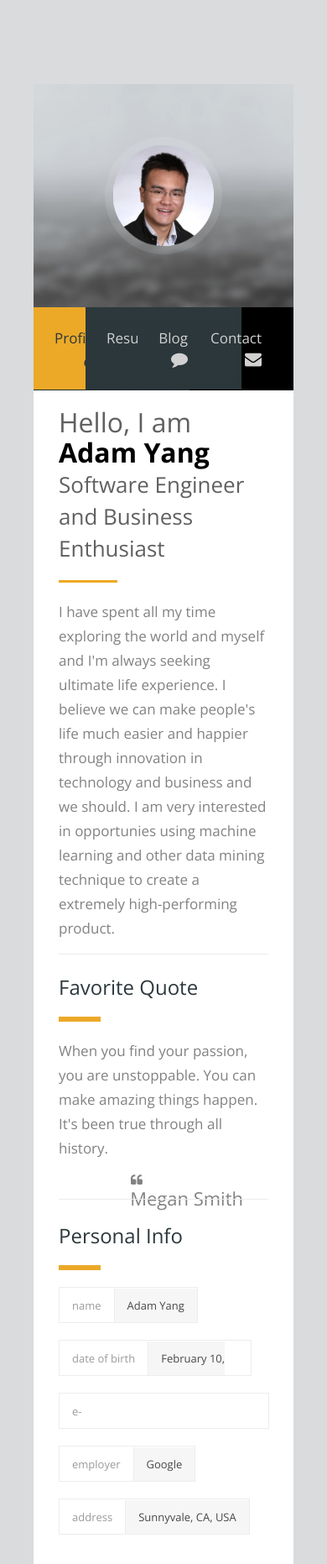
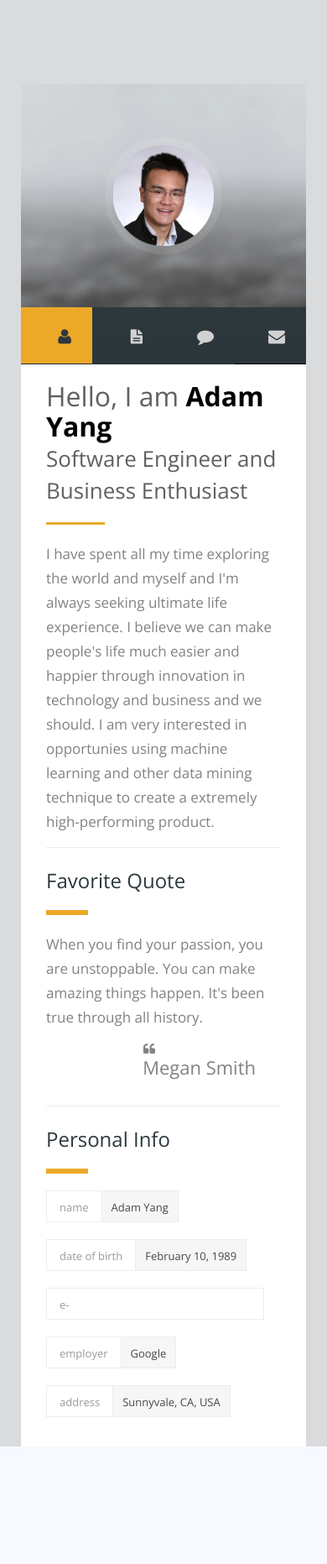
Before and after one commit to sjtuadamyang/blog, a Django app: page / in a window 390 px wide. Shown: the whole page at 84% size. After the commit the page ends 1723 px from the top, so only its background shows below. Run offline with Django 3.2, Linux system fonts and the light colour scheme; parts of the project's set-up code (start-up, migrations or seed data) failed here and were passed over; some libraries are stand-ins or nearby versions.

Commit message:
fix mobile css

```diff
--- a/blog/static/blog/css/style_copy.css
+++ b/blog/static/blog/css/style_copy.css
@@ -310,14 +310,14 @@ a:hover {
 	list-style: none;
 	margin-right: 20px;
 	margin-bottom: 20px;
-	height: 43px;
+	height: 38px;
 	border: 1px solid #ededed;
 	overflow: hidden;
 }
 
 .personal-info li em {
 	padding: 0 15px;
-	line-height: 43px;
+	line-height: 38px;
 	font-size: 16px;
 	color: #9b9b9b;
 	font-weight: 400;
@@ -325,8 +325,8 @@ a:hover {
 }
 
 .personal-info li span {
-	padding: 11px 15px;
-	line-height: 42px;
+	padding: 8px 11px;
+	line-height: 37px;
 	font-size: 16px;
 	color: #484848;
 	font-weight: 400;
@@ -1137,8 +1137,8 @@ footer p {
 @media only screen and (max-width: 767px) {
 
 .container {
-	max-width: 280px;
-	width: 280px;
+	max-width: 310px;
+	width: 310px;
 	margin: 0 auto;
 }
 
@@ -1157,14 +1157,14 @@ footer p {
 
 .navigation li {
 	float: left;
-	width: 20%;
+	width: 25%;
 }
 
-.navigation li a {
+.navigation li span {
 	font-size: 0px;
 }
 
-.navigation li a i {
+.navigation li span i {
 	font-size: 20px;
 	margin-left: 0px;
 	color: #d1d1d1;
@@ -1179,6 +1179,7 @@ footer p {
 }
 
 .personal-info li span {
+	padding: 10px 11px;
 	font-size: 13px;
 }
 
--- a/blog/templates/blog/base.html
+++ b/blog/templates/blog/base.html
@@ -96,6 +96,7 @@
 									<i class="fa fa-quote-left"></i>
 									<p class="author-name">Megan Smith</p>
 								</div>
+								<div class="clearfix"></div>
 								<div class="personal-info col-md-12 no-padding">
 									<h4>Personal Info</h4>
 									<div class="sep2"></div>
--- a/blog/urls.py
+++ b/blog/urls.py
@@ -4,6 +4,7 @@ from blog import views
 
 urlpatterns = [
 	url(r'^$', views.base, name='index'),
+	url(r'^index$', views.index, name='index'),
 	url(r'^article/(?P<id>\d+)$', views.article_svc, name='article'),
 	url(r'^frame$', views.frame, name='frame'),
 	url(r'^base$', views.base, name='base'),
```
